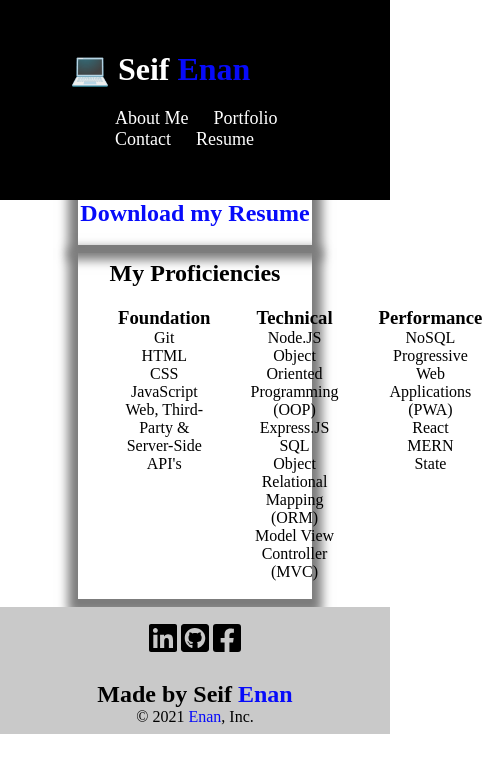
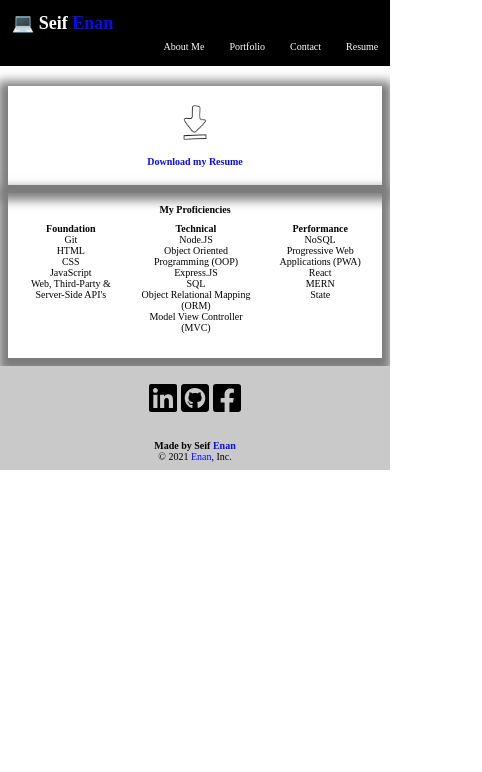
Before and after one commit to Seifenan/c20-react-portfolio, a React (Create React App) app: page /#/resume in a window 390 px wide. Shown: the top 772 px of the page, 482 px wide, since content can reach past the window. Built offline with nearby package versions, Linux system fonts and the light colour scheme.

Commit message:
modified header & css

```diff
--- a/src/components/Header.js
+++ b/src/components/Header.js
@@ -10,7 +10,7 @@ function Header() {
           <Nav></Nav>
         </div>
       </div>
-      <div style={{ paddingBottom: "140px" }}></div>
+      <div className='navpd'></div>
     </div>
   );
 }
--- a/src/components/Resume.js
+++ b/src/components/Resume.js
@@ -17,8 +17,8 @@ function Resume() {
       </div>
       <div className="cSection resume">
         <h2>My Proficiencies</h2>
-        <div className="card2">
-          <ul>
+        <div className="resItems">
+          <ul className="resItem">
             <h3>Foundation</h3>
             <li>Git</li>
             <li>HTML</li>
@@ -26,7 +26,7 @@ function Resume() {
             <li>JavaScript</li>
             <li>Web, Third-Party & Server-Side API's</li>
           </ul>
-          <ul>
+          <ul className="resItem">
             <h3>Technical</h3>
             <li>Node.JS</li>
             <li>Object Oriented Programming (OOP)</li>
@@ -35,7 +35,7 @@ function Resume() {
             <li>Object Relational Mapping (ORM)</li>
             <li>Model View Controller (MVC)</li>
           </ul>
-          <ul>
+          <ul className="resItem">
             <h3>Performance</h3>
             <li>NoSQL</li>
             <li>Progressive Web Applications (PWA)</li>
--- a/src/style.css
+++ b/src/style.css
@@ -34,11 +34,15 @@ h2 {
 }
 
 .nav-bar {
-    padding: 50px;
+    padding: 3%;
     background-color: var(--black);
     position: fixed;
     width: 100%;
     top: 0;
+}
+
+.navpd {
+    padding-bottom: 10%;
 }
 
 .my-name {
@@ -82,8 +86,8 @@ h2 {
 }
 
 .cSection {
-    margin-left: 20%;
-    margin-right: 20%;
+    margin-left: 15%;
+    margin-right: 15%;
 }
 
 
@@ -131,6 +135,16 @@ h2 {
     display: flex;
     justify-content: space-around;
     padding-top: 20px;
+}
+
+.resItems {
+    display: flex;
+    flex-direction: row;
+}
+
+.resItem {
+    padding: 2%;
+    /* display: flex; */
 }
 
 .card2 a {
@@ -203,3 +217,131 @@ textarea {
     color: var(--black);
     font-size: xx-large;
 }
+
+@media screen and (max-width: 900px) {
+    .navpd {
+        padding-bottom: 12%;
+    }
+}
+
+@media screen and (max-width: 680px) {
+    .my-name {
+        margin-left: 0px;
+        font-size: smaller;
+    }
+
+    .nav-bar div {
+        padding-top: 7px;
+        margin-right: 0px;
+    }
+
+    p,
+    h2,
+    h3,
+    a,
+    li,
+    label {
+        font-size: 12px;
+    }
+
+    .cSection {
+        margin-left: 10%;
+        margin-right: 10%;
+    }
+
+    .navpd {
+        padding-bottom: 12%;
+    }
+
+    .submitBtn {
+        transform: scale(.8);
+    }
+}
+
+@media screen and (max-width: 500px) {
+    .my-name {
+        margin-left: 0px;
+        font-size: x-small;
+    }
+
+    .nav-bar div {
+        padding-top: 3px;
+        margin-right: 0px;
+    }
+
+    p,
+    h2,
+    h3,
+    a,
+    li,
+    label {
+        font-size: 10px;
+    }
+
+    .cSection {
+        margin-left: 5%;
+        margin-right: 5%;
+    }
+
+    .navpd {
+        padding-bottom: 15%;
+    }
+
+    .submitBtn {
+        transform: scale(.7);
+    }
+}
+
+@media screen and (max-width: 420px) {
+    .my-name {
+        font-size: xx-small;
+    }
+
+    .nav-bar div {
+        padding-top: 0px;
+        /* float: left; */
+    }
+
+    p,
+    h2,
+    h3,
+    a,
+    li,
+    label {
+        font-size: 10px;
+    }
+
+    .cSection {
+        margin-left: 2%;
+        margin-right: 2%;
+    }
+
+    .navpd {
+        padding-bottom: 20%;
+    }
+}
+
+@media screen and (max-width: 300px) {
+
+    p,
+    h2,
+    h3,
+    a,
+    li,
+    label {
+        font-size: 9px;
+    }
+
+    .cSection {
+        margin-left: 2%;
+        margin-right: 2%;
+    }
+
+    .navpd {
+        padding-bottom: 37%;
+    }
+
+    .submitBtn {
+        transform: scale(.6);
+    }
+}
```
